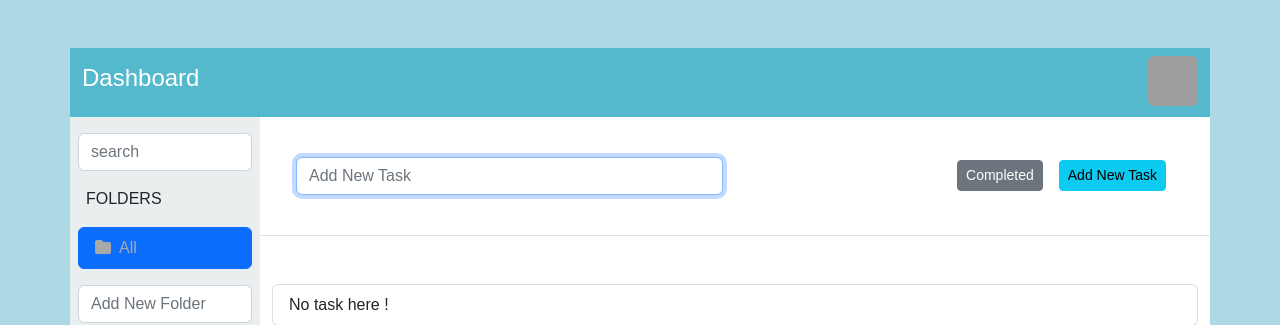
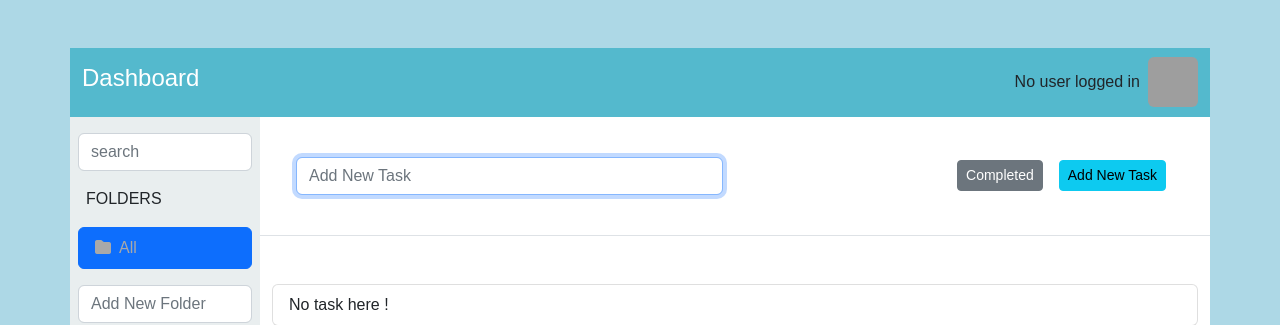
Before and after one commit to masonhows11/PHP_TodoList, a PHP site: template views/index.view.php in a window 1280 px wide. Shown: the top 325 px of the page. Run offline with PHP 8.4, Linux system fonts and the light colour scheme; the template is opened without the code that fills it, so the values that code supplies are empty; some libraries are stand-ins or nearby versions; grey boxes are pictures that could not be loaded.

Commit message:
dispaly name loggedin user

```diff
--- a/views/index.view.php
+++ b/views/index.view.php
@@ -18,7 +18,8 @@
             <h4 class=" text-white">Dashboard</h4>
         </div>
 
-        <div class="my-2 col-lg-6 d-flex justify-content-end">
+        <div class="my-2 col-lg-6 d-flex align-items-center justify-content-end">
+            <div class="px-2"><?= getLoggedUser()->name ?? 'No user logged in' ?></div>
             <img src="<?= BASE_URL ?>/assets/img/person.jpg" class="rounded  user-image" alt>
         </div>
 
```
Also changed, not shown: libraries/lib-auth.php (+6 -1 lines).
